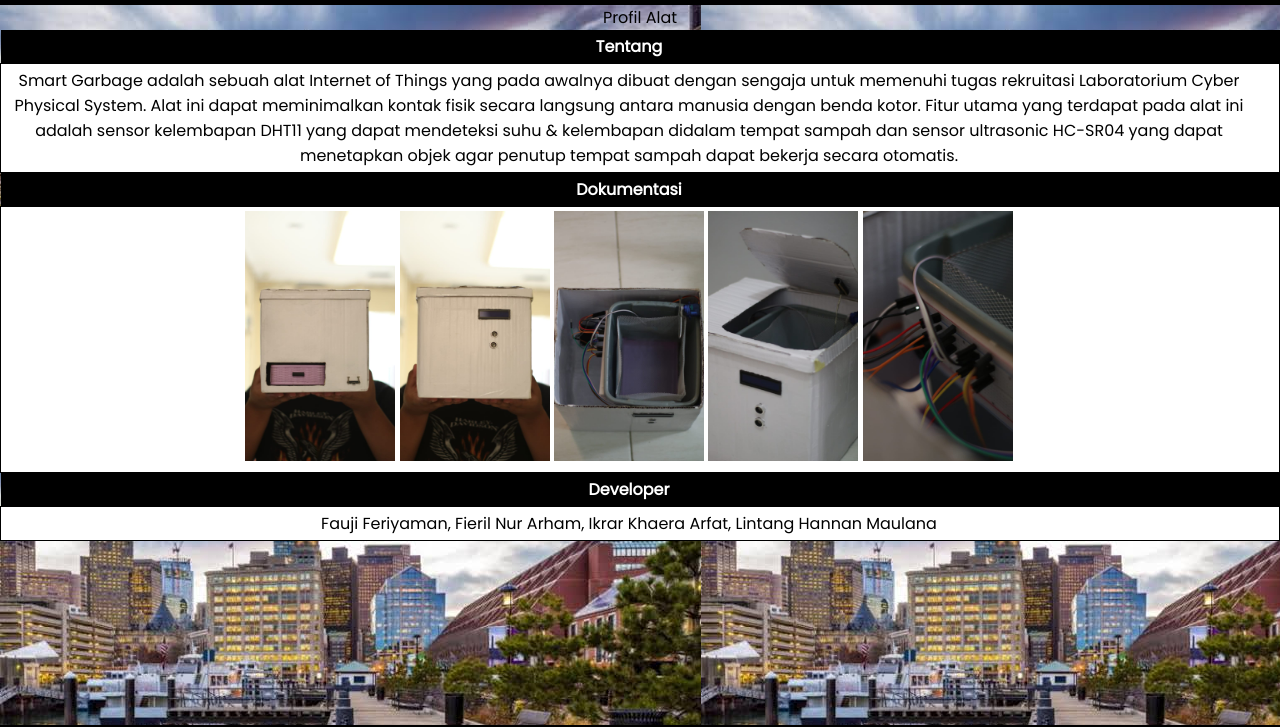
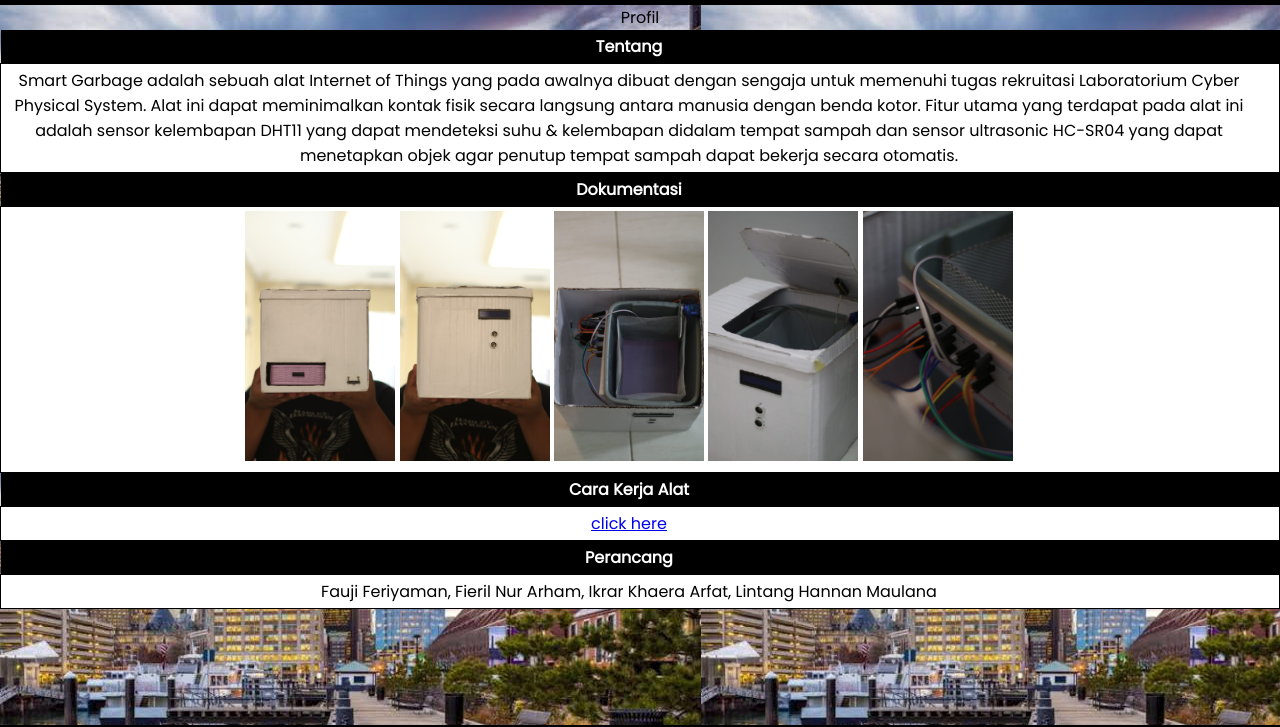
Before and after one commit to fierilarham/Project-Smartgarbage, a plain HTML site: page Smartgarbage-Website/about.html in a window 1280 px wide. Shown: the part 75-802 px from the top of the page. Drawn offline with Linux system fonts and the light colour scheme.

Commit message:
update halaman website

```diff
--- a/Smartgarbage-Website/about.html
+++ b/Smartgarbage-Website/about.html
@@ -41,7 +41,7 @@
                 <div class="container">
                     <div class="content"></div>
                         <table>
-                            <caption>Profil Alat</caption>
+                            <caption>Profil</caption>
                             <tr>
                                 <th>Tentang</th>
                             </tr>
@@ -61,7 +61,13 @@
                                 </td>
                             </tr>
                             <tr>
-                                <th>Developer</th>
+                                <th>Cara Kerja Alat</th>
+                            </tr>
+                            <tr>
+                                <td><a href="https://drive.google.com/drive/folders/1oFpCJRmktc6FtqO5bZhkqf0GBtciI4Ft?usp=sharing">click here</a></td>
+                            </tr>
+                            <tr>
+                                <th>Perancang</th>
                             </tr>
                             <tr>
                                 <td>Fauji Feriyaman, Fieril Nur Arham, Ikrar Khaera Arfat, Lintang Hannan Maulana</td>
--- a/Smartgarbage-Website/assets/styles.css
+++ b/Smartgarbage-Website/assets/styles.css
@@ -195,6 +195,9 @@ table td{
         font-size: 3rem;
         margin-top: 2rem;
     }
+    .content table {
+        table-layout: fixed;
+    }
 }
 
 .foot_container {
```
Also changed, not shown: Smartgarbage-Website/data.html (+4 -4 lines), Smartgarbage-Website/index.html (line endings or trailing spaces).
